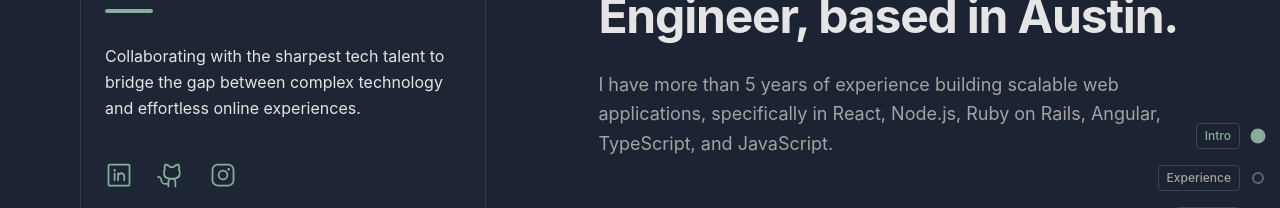
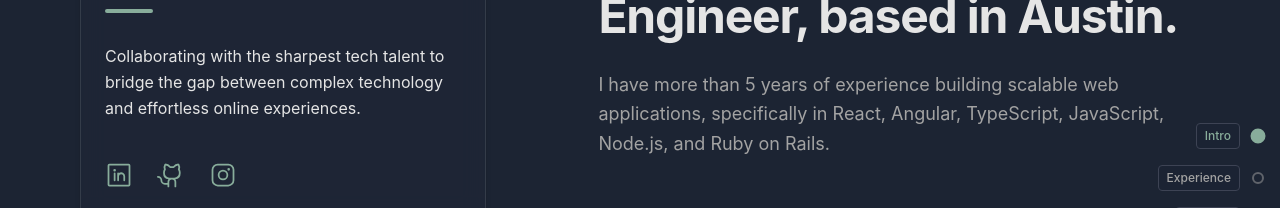
Before and after one commit to R-Tomas-Gonzalez/my-portfolio, a Next.js app: page / in a window 1280 px wide. Shown: the part 222-430 px from the top of the page. Built offline with nearby package versions, Linux system fonts and the light colour scheme.

Commit message:
change up the tech stack order

```diff
--- a/src/app/page.tsx
+++ b/src/app/page.tsx
@@ -31,7 +31,7 @@ export default function Home() {
 
             <p className="text-sm sm:text-base lg:text-lg text-muted-foreground leading-relaxed max-w-2xl">
               I have more than 5 years of experience building scalable web applications,
-              specifically in React, Node.js, Ruby on Rails, Angular, TypeScript, and JavaScript.
+              specifically in React, Angular, TypeScript, JavaScript, Node.js, and Ruby on Rails.
             </p>
           </div>
 
```
